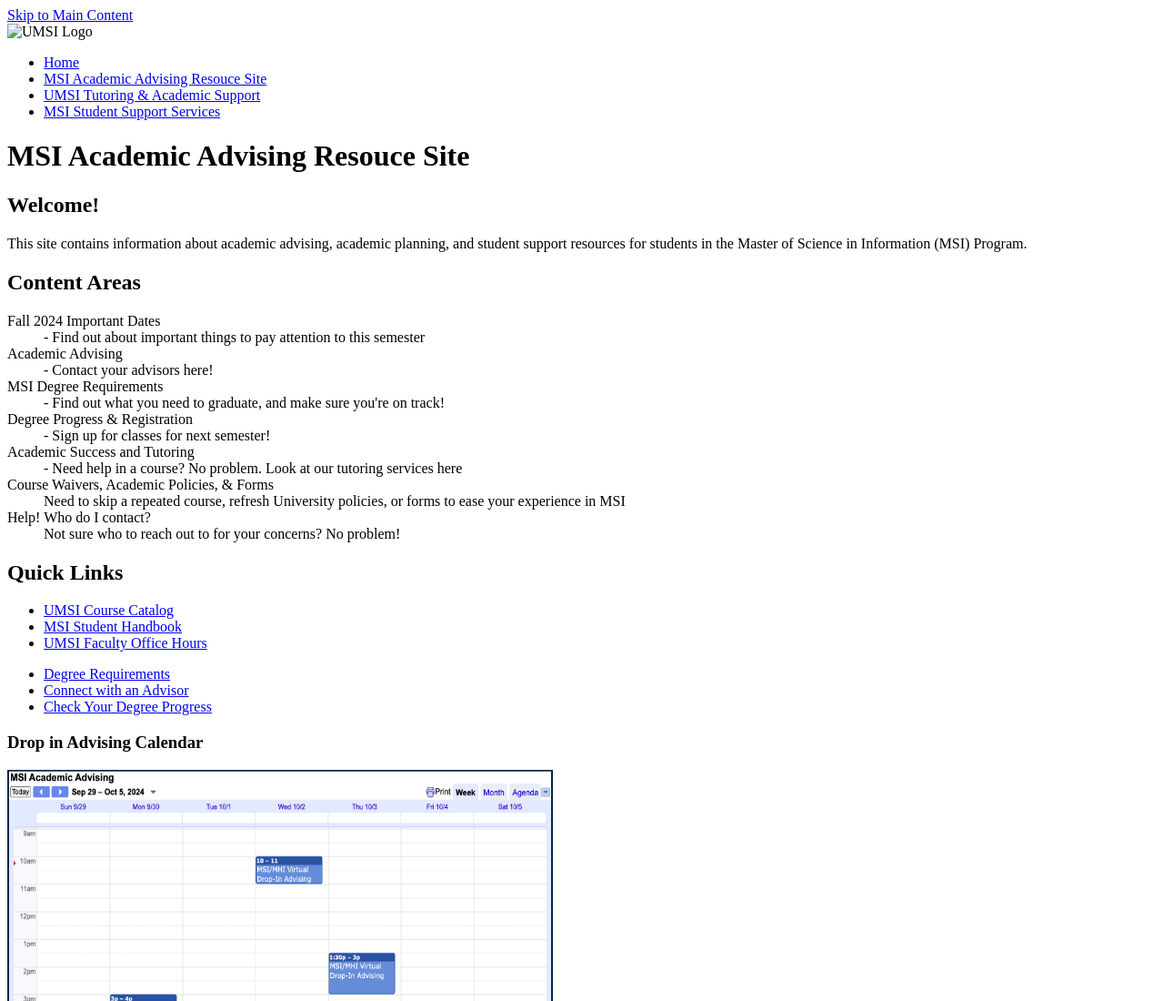
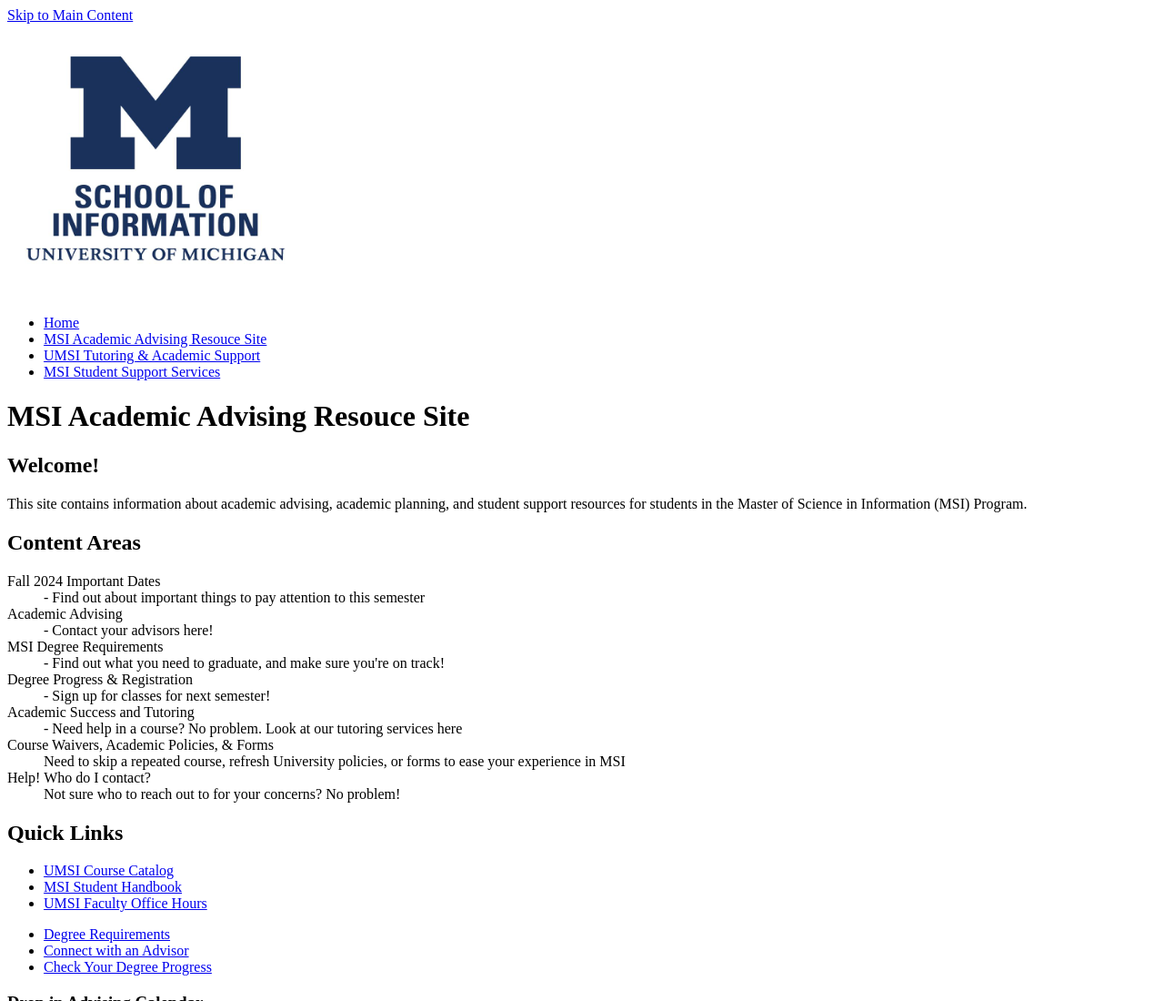
Before and after one commit to tolanisumich/client_project_html_f24, a plain HTML site: page advising.html in a window 1280 px wide. Shown: the top 1100 px of the page at 91% size. Drawn offline with Linux system fonts and the light colour scheme; the site is published under a folder, as on GitHub Pages, so addresses that start at the root find nothing.

Commit message:
Update advising.html

```diff
--- a/advising.html
+++ b/advising.html
@@ -8,7 +8,7 @@
 <body>
     <a href = "#main">Skip to Main Content</a>
     <header>
-        <img src="/images/UMSI_logo.jpg" alt="UMSI Logo" width = "325" height="300">
+        <img src="images/UMSI_logo.jpg" alt="UMSI Logo" width = "325" height="300">
         <nav>
             <ul>
                 <li><a href = "index.html">Home</a></li>
```
